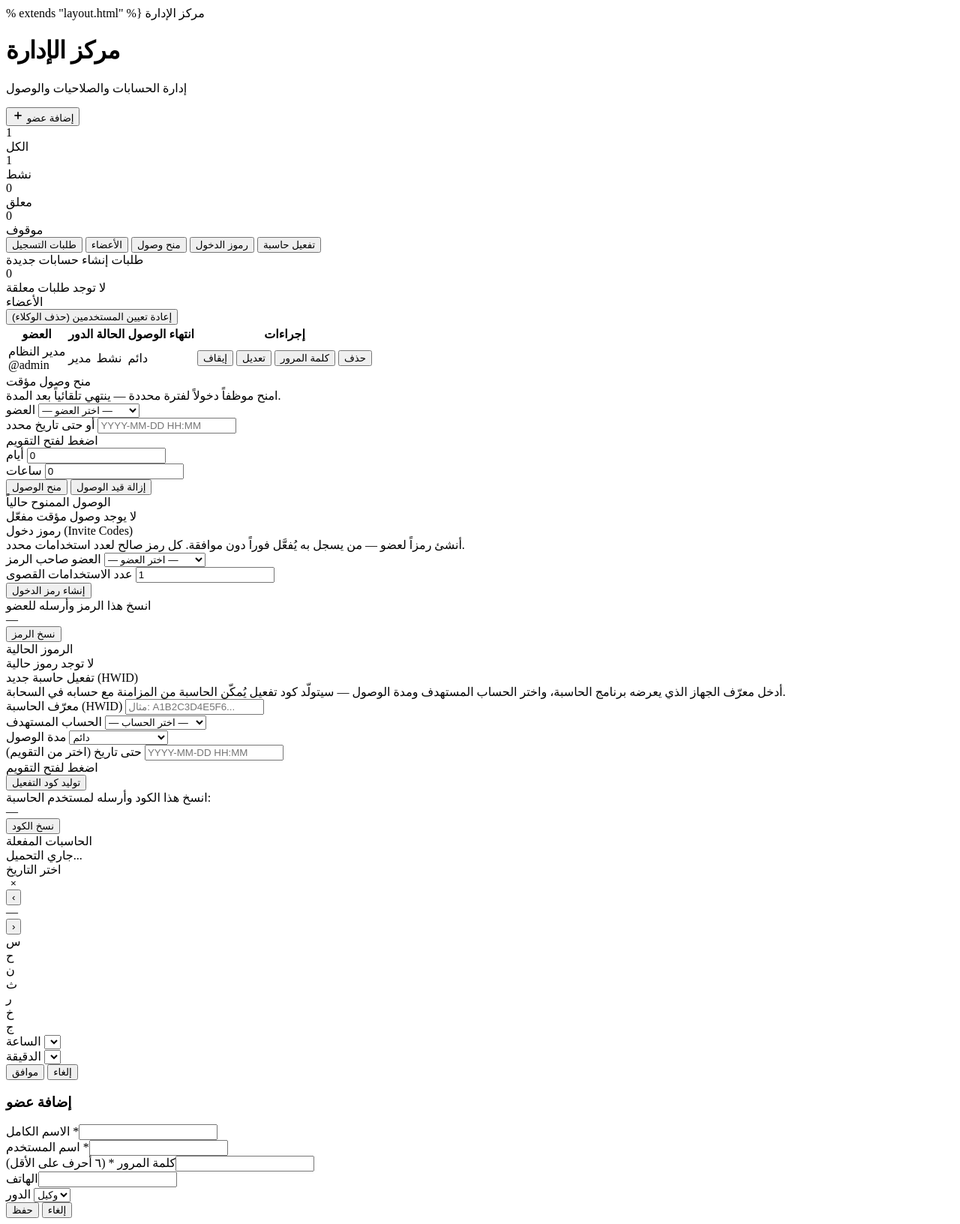
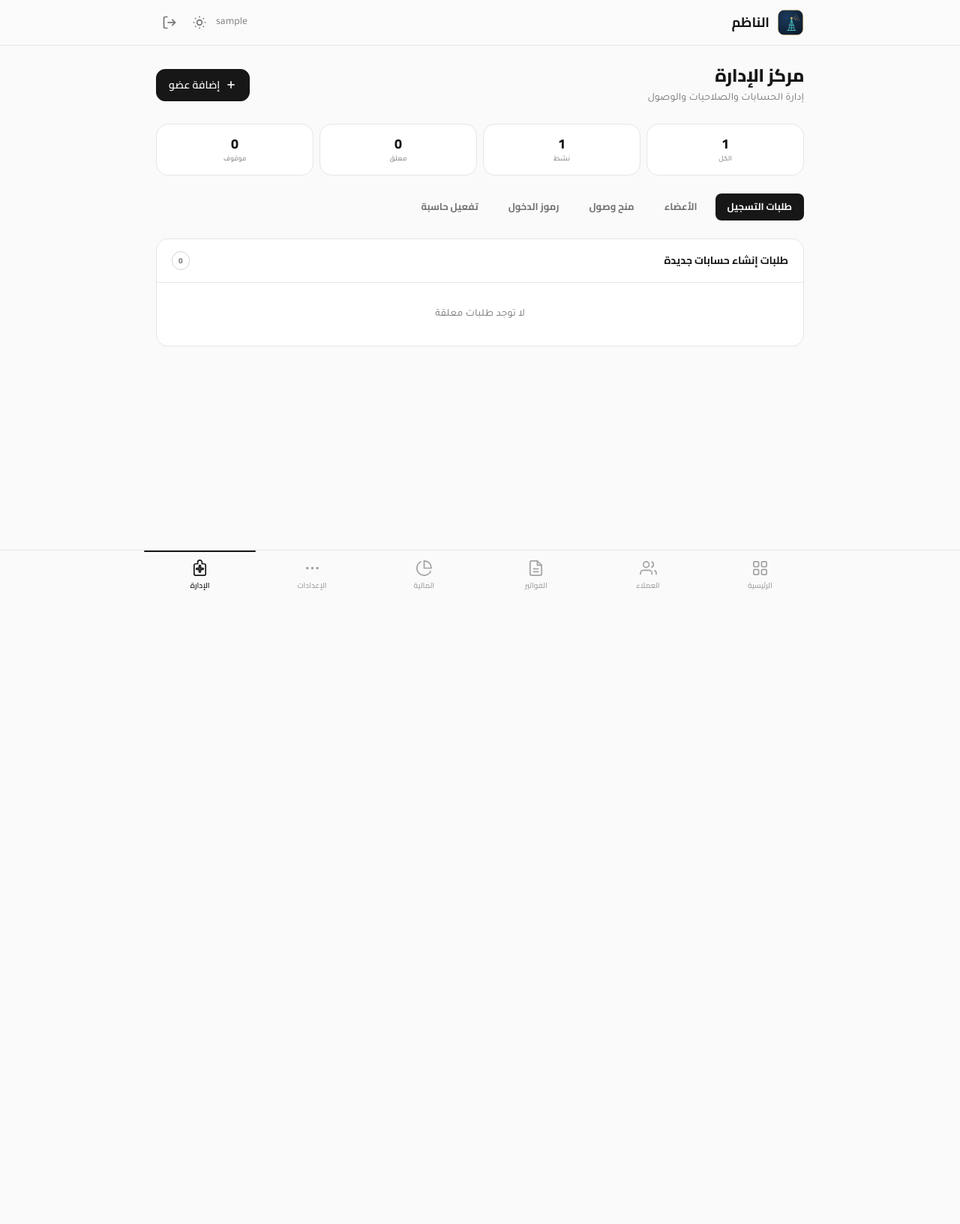
Before and after one commit to mustafa3149/alnathim, a Flask app: page /admin in a window 1280 px wide. Shown: the whole page at 75% size. After the commit the page ends 787 px from the top, so only its background shows below. Run offline with Flask 3, Linux system fonts and the light colour scheme; the visitor is signed in with stand-in values (Sample User, id 1); data comes from the database, SQL or seed files in the repository; data that the repository does not hold is empty; some libraries are stand-ins or nearby versions.

Commit message:
Fix admin page 500 - restore missing brace on the Jinja extends tag in admin.html

```diff
--- a/templates/admin.html
+++ b/templates/admin.html
@@ -1,4 +1,4 @@
-% extends "layout.html" %}
+{% extends "layout.html" %}
 {% block title %}مركز الإدارة{% endblock %}
 {% block content %}
 
```
